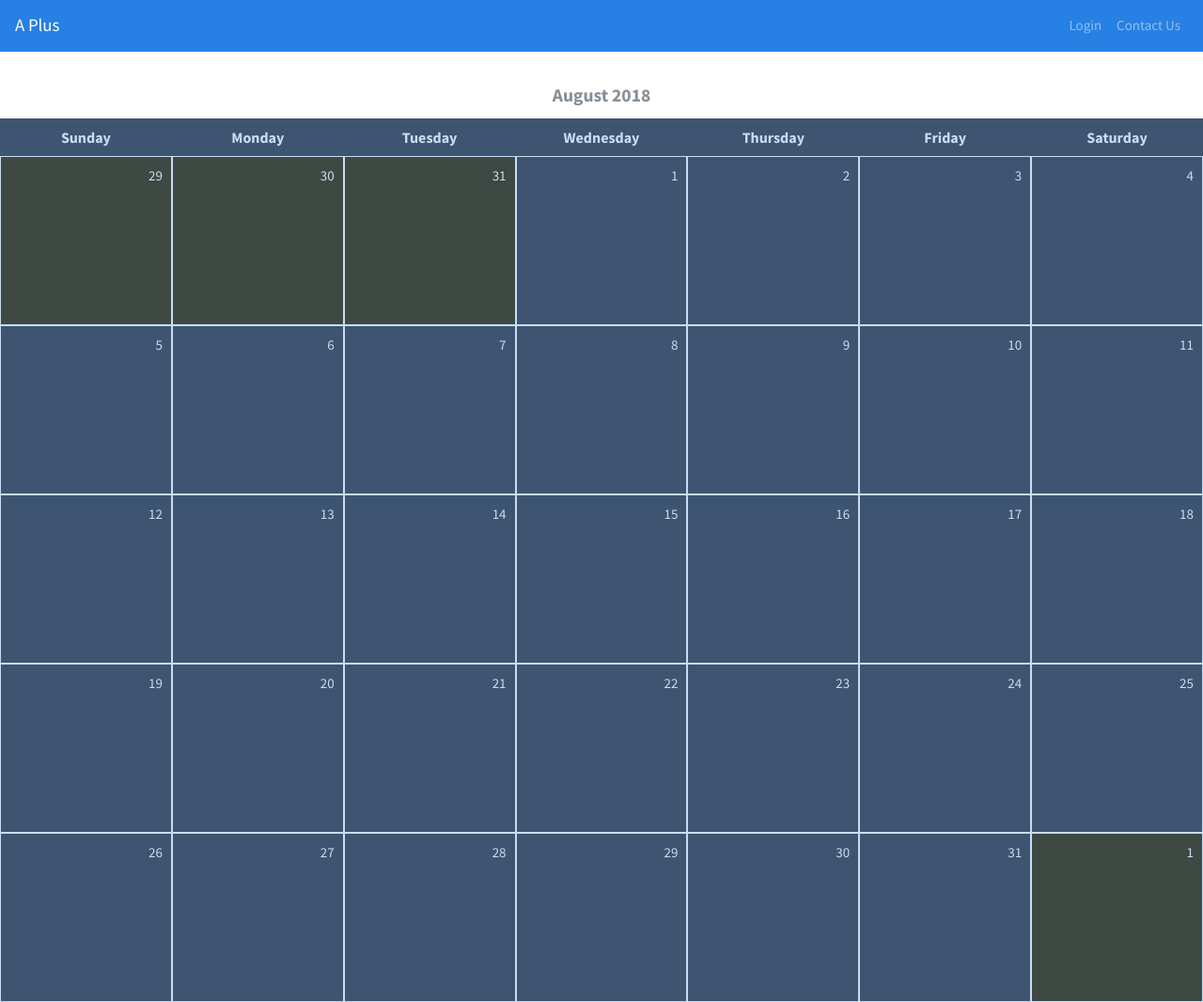
After one commit to calimartin1222/final_project, a Django app: page /calendar/ in a window 1280 px wide. The commit adds this page. Shown: the whole page at 94% size. Run offline with Django 3.2, Linux system fonts and the light colour scheme; parts of the project's set-up code (start-up, migrations or seed data) failed here and were passed over.

Commit message:
calendar working, still need to figure out navbar

```diff
--- a/account/templates/base.html
+++ b/account/templates/base.html
@@ -2,21 +2,16 @@
 <!DOCTYPE html>
 <html>
     <head>
-        <link rel="stylesheet" href="https://bootswatch.com/4/cosmo/bootstrap.min.css" type="text/css" />
+        <link rel="stylesheet" href="https://bootswatch.com/4/cosmo/bootstrap.min.css" type="text/css" media='screen'/>
         {% load static %}
-        <link rel="stylesheet" type="text/css" href="{% static 'style.css' %}"/>
-        <!--link to Boostrap stylesheet-->
-        <!--<link rel="stylesheet" href="https://stackpath.bootstrapcdn.com/bootstrap/4.1.1/css/bootstrap.min.css"-->
-        <!--integrity="sha384-WskhaSGFgHYWDcbwN70/dfYBj47jz9qbsMId/iRN3ewGhXQFZCSftd1LZCfmhktB" crossorigin="anonymous">-->
-        {% block javascript %}
-        {% endblock %}
         <title>{% block title %}{% endblock %}</title>
     </head>
     <body>
         {% if user.is_authenticated %}
         <nav class="navbar navbar-expand-lg navbar-dark bg-primary">
             <a class="navbar-brand" href="/">A Plus</a>
-            <button class="navbar-toggler" type="button" data-toggle="collapse" data-target="#navbarColor02" aria-controls="navbarColor02" aria-expanded="false" aria-label="Toggle navigation">
+            <button class="navbar-toggler" type="button" data-toggle="collapse" data-target="#navbarResponsive"
+            aria-controls="navbarResponsive" aria-expanded="false" aria-label="Toggle navigation" id="expand">
                 <span class="navbar-toggler-icon"></span>
             </button>
             <div class="collapse navbar-collapse" id="navbarColor02">
@@ -26,6 +21,9 @@
                 </li>
                 <li class="nav-item">
                     <a class="nav-link" href="/tasklist">Task List</a>
+                </li>
+                <li class="nav-item">
+                    <a class="nav-link" href="/calendar">Calendar</a>
                 </li>
                 <li class="nav-item">
                     <a class="nav-link" href="/timer">Study Timer</a>
@@ -51,6 +49,7 @@
             </div>
         </nav>
         <br>
+
         {% else %}
         <nav class="navbar navbar-expand-lg navbar-dark bg-primary">
             <a class="navbar-brand" href="/">A Plus</a>
@@ -73,5 +72,6 @@
         <div class ="container">
         {% block body %}{% endblock %}
         </div>
+        {% block body_no_container %}{% endblock %}
     </body>
 </html>
--- /dev/null
+++ b/tools/templates/tools/calendar.html
@@ -0,0 +1,375 @@
+{% extends 'base.html' %}
+
+{% block body_no_container %}
+
+<!--basic calendar code referenced from https://codepen.io/rachelandrew/pen/PNwaZe-->
+
+
+<div class="modal" id='modal'>
+  <div class="modal-dialog" role="document">
+    <div class="modal-content">
+      <div class="modal-header">
+        <h5 class="modal-title">Add Note</h5>
+        <button type="button" class="close" data-dismiss="modal" aria-label="Close" id='modal-close'>
+          <span aria-hidden="true">&times;</span>
+        </button>
+      </div>
+      <div class="modal-body">
+        <p id="modal-body"></p>
+        <input type="text" id="text_input" style='width:100;' placeholder="Enter a Note"/>
+      </div>
+      <div class="modal-footer">
+        <button type="button" class="btn btn-primary" id='text_input_button'>Add Note</button>
+        <button type="button" class="btn btn-secondary" data-dismiss="modal">Close</button>
+      </div>
+    </div>
+  </div>
+</div>
+
+<div class="modal" id='modal-remove'>
+  <div class="modal-dialog" role="document">
+    <div class="modal-content">
+      <div class="modal-header">
+        <h5 class="modal-title">Remove this note?</h5>
+        <button type="button" class="close" data-dismiss="modal" aria-label="Close" id='modal-close'>
+          <span aria-hidden="true">&times;</span>
+        </button>
+      </div>
+      <div class="modal-body">
+        <p id="modal-body">Remove selected Note?</p>
+      </div>
+      <div class="modal-footer">
+        <button type="button" class="btn btn-primary" id='remove_note_button'>Remove Note</button>
+        <button type="button" class="btn btn-secondary" data-dismiss="modal" id="close_remove_button">Close</button>
+      </div>
+    </div>
+  </div>
+</div>
+
+
+<table id="calendar">
+  <caption>August 2018</caption>
+  <tr class="weekdays">
+    <th scope="col">Sunday</th>
+    <th scope="col">Monday</th>
+    <th scope="col">Tuesday</th>
+    <th scope="col">Wednesday</th>
+    <th scope="col">Thursday</th>
+    <th scope="col">Friday</th>
+    <th scope="col">Saturday</th>
+  </tr>
+
+  <tr class="days">
+    <td class="day other-month" id='other_29'>
+      <div class="date">29</div>
+    </td>
+    <td class="day other-month" id='other_30'>
+      <div class="date">30</div>
+    </td>
+    <td class="day other-month" id='other_31'>
+      <div class="date">31</div>
+    </td>
+    <td class="day" onclick='note(this)' id='1'>
+      <div class="date">1</div>
+    </td>
+    <td class="day" onclick='note(this)' id='2'>
+      <div class="date">2</div>
+    </td>
+    <td class="day" onclick='note(this)' id='3'>
+      <div class="date">3</div>
+    </td>
+    <td class="day" onclick='note(this)' id='4'>
+      <div class="date">4</div>
+    </td>
+  </tr>
+  <tr>
+    <td class="day" onclick='note(this)' id='5'>
+      <div class="date">5</div>
+    </td>
+    <td class="day"  onclick='note(this)' id='6'>
+      <div class="date">6</div>
+    </td>
+    <td class="day" onclick='note(this)' id='7'>
+      <div class="date">7</div>
+    </td>
+    <td class="day" onclick='note(this)' id='8'>
+      <div class="date">8</div>
+    </td>
+    <td class="day" onclick='note(this)' id='9'>
+      <div class="date">9</div>
+    </td>
+    <td class="day" onclick='note(this)' id='10'>
+      <div class="date">10</div>
+    </td>
+    <td class="day" onclick='note(this)' id='11'>
+      <div class="date">11</div>
+    </td>
+  </tr>
+  <tr>
+    <td class="day" onclick='note(this)' id='12'>
+      <div class="date">12</div>
+    </td>
+    <td class="day" onclick='note(this)' id='13'>
+      <div class="date">13</div>
+    </td>
+    <td class="day" onclick='note(this)' id='14'>
+      <div class="date">14</div>
+    </td>
+    <td class="day" onclick='note(this)' id='15'>
+      <div class="date">15</div>
+    </td>
+    <td class="day" onclick='note(this)' id='16'>
+      <div class="date">16</div>
+    </td>
+    <td class="day" onclick='note(this)' id='17'>
+      <div class="date">17</div>
+    </td>
+    <td class="day" onclick='note(this)' id='18'>
+      <div class="date">18</div>
+    </td>
+  </tr>
+  <tr>
+    <td class="day" onclick='note(this)' id='19'>
+      <div class="date">19</div>
+    </td>
+    <td class="day" onclick='note(this)' id='20'>
+      <div class="date">20</div>
+    </td>
+    <td class="day" onclick='note(this)' id='21'>
+      <div class="date">21</div>
+    </td>
+    <td class="day" onclick='note(this)' id='22'>
+      <div class="date">22</div>
+    </td>
+    <td class="day" onclick='note(this)' id='23'>
+      <div class="date">23</div>
+    </td>
+    <td class="day" onclick='note(this)' id='24'>
+      <div class="date">24</div>
+    </td>
+    <td class="day" onclick='note(this)' id='25'>
+      <div class="date">25</div>
+    </td>
+  </tr>
+  <tr>
+    <td class="day" onclick='note(this)' id='26'>
+      <div class="date">26</div>
+    </td>
+    <td class="day" onclick='note(this)' id='27'>
+      <div class="date">27</div>
+    </td>
+    <td class="day" onclick='note(this)' id='28'>
+      <div class="date">28</div>
+    </td>
+    <td class="day" onclick='note(this)' id='29'>
+      <div class="date">29</div>
+    </td>
+    <td class="day" onclick='note(this)' id='30'>
+      <div class="date">30</div>
+    </td>
+    <td class="day" onclick='note(this)' id='31'>
+      <div class="date">31</div>
+    </td>
+    <td class="day other-month" id='other_1'>
+      <div class="date">1</div>
+      <!-- Next Month -->
+    </td>
+  </tr>
+</table>
+
+<style>
+
+
+/* declare a 7 column grid on the table */
+#calendar {
+	width: 100%;
+	display: grid;
+}
+
+#calendar tr, #calendar tbody {
+  grid-column: 1 / -1;
+  display: grid;
+ grid-template-columns: repeat(7, 1fr);
+    width: 100%;
+}
+
+caption {
+	text-align: center;
+  grid-column: 1 / -1;
+  font-size: 130%;
+  font-weight: bold;
+  padding: 10px 0;
+}
+
+#calendar a {
+	color: #C8DDF4;
+	text-decoration: none;
+}
+
+#calendar td, #calendar th {
+	padding: 5px;
+	border: 0.5px solid #C8DDF4;
+	background:#3D5570;
+}
+
+#calendar .weekdays {
+	background: #3D5570;
+}
+
+
+#calendar .weekdays th {
+	text-align: center;
+	line-height: 20px;
+	border: none !important;
+	padding: 10px 6px;
+	color: #C8DDF4;
+	font-size: 16px;
+}
+
+#calendar td {
+	min-height: 180px;
+  display: flex;
+  flex-direction: column;
+}
+
+#calendar .days li:hover {
+	background: #d3d3d3;
+}
+
+#calendar .date {
+	text-align: center;
+	margin-bottom: 5px;
+	padding: 4px;
+	color: #C8DDF4;
+  flex: 0 0 auto;
+  align-self: flex-end;
+}
+
+#calendar .event {
+  flex: 0 0 auto;
+	font-size: 13px;
+	padding: 5px;
+	margin-bottom: 5px;
+	line-height: 14px;
+	background: #7899D4;
+	border: 1px solid #7899D4;
+	color: #C8DDF4;
+	text-decoration: none;
+}
+
+#calendar .event-desc {
+	color: #C8DDF4;
+	margin: 3px 0 7px 0;
+	text-decoration: none;
+}
+
+#calendar .other-month {
+	background: #3D4942;
+}
+
+/* ============================
+				Mobile Responsiveness
+   ============================*/
+
+
+@media(max-width: 768px) {
+
+	#calendar .weekdays, #calendar .other-month {
+		display: none;
+	}
+
+	#calendar li {
+		height: auto !important;
+		border: 1px solid #ededed;
+		width: 100%;
+		padding: 10px;
+		margin-bottom: -1px;
+	}
+
+  #calendar, #calendar tr, #calendar tbody {
+    grid-template-columns: 1fr;
+  }
+
+  #calendar  tr {
+    grid-column: 1 / 2;
+  }
+
+	#calendar .date {
+		align-self: flex-start;
+	}
+}
+</style>
+
+<script>
+
+    var list = ["event"];
+
+    if (!localStorage.getItem('eventList')){
+        localStorage.setItem('eventList', JSON.stringify(list));
+    }
+
+    var eventList = JSON.parse(localStorage.getItem('eventList'));
+
+document.addEventListener('DOMContentLoaded', () => {
+    if(eventList.length > 1){
+        for(var i = 1; i < eventList.length; i=i+2){
+            display_note(eventList[i], eventList[i+1]);
+        }
+    }
+});
+function note(element) {
+
+    var area = element;
+
+    document.getElementById('modal').style.display='block';
+
+    document.getElementById('text_input_button').onclick = function() {
+
+        var note = document.getElementById('text_input').value;
+
+        var div = document.createElement('div');
+
+        div.setAttribute('class', 'event');
+
+        var div2 = document.createElement('div');
+
+        div2.setAttribute('class', 'event-desc');
+
+        div2.innerHTML+=note;
+
+        div.append(div2);
+
+        area.append(div);
+
+        eventList.push(area.id);
+        eventList.push(note);
+        localStorage.setItem('eventList', JSON.stringify(eventList));
+
+        document.getElementById('modal').style.display='none';
+    };
+    document.getElementById('modal-close').onclick = () => {
+        document.getElementById('modal').style.display='none';
+    };
+}
+function display_note(id, note) {
+
+    var area = document.getElementById(id);
+
+    var div = document.createElement('div');
+
+    div.setAttribute('class', 'event');
+
+    var div2 = document.createElement('div');
+
+    div2.setAttribute('class', 'event-desc');
+
+    div2.innerHTML+=note;
+
+    div.append(div2);
+
+    area.append(div);
+
+}
+
+</script>
+{% endblock %}
--- a/tools/urls.py
+++ b/tools/urls.py
@@ -9,4 +9,5 @@ urlpatterns = [
     path('semester_grade/', views.semester_grade, name='semester_grade'),
     path('tasklist/', views.tasklist, name='tasklist'),
     path('timer/', views.timer, name='timer'),
+    path('calendar/', views.calendar, name='calendar'),
 ]
--- a/tools/views.py
+++ b/tools/views.py
@@ -96,3 +96,7 @@ def tasklist(request):
 def timer(request):
     #renders the timer.html file
     return render(request, 'tools/timer.html')
+
+def calendar(request):
+    #renders the timer.html file
+    return render(request, 'tools/calendar.html')
```
Also changed, not shown: db.sqlite3.
